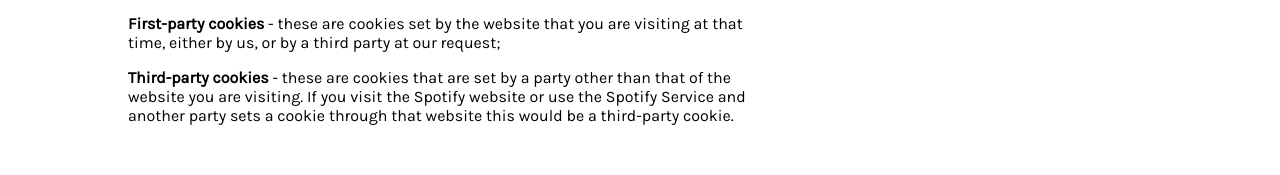
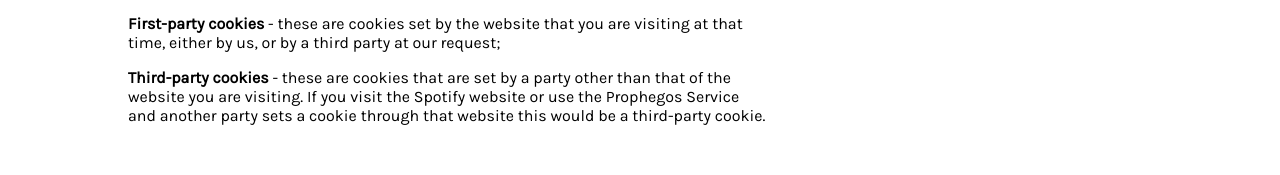
Before and after one commit to promisedev/Next-music-app, a Next.js app: page /cookies in a window 1280 px wide. Shown: the part 902-1077 px from the top of the page. Built offline with nearby package versions, Linux system fonts and the light colour scheme; a web font is replaced by a local one.

Commit message:
added alt

```diff
--- a/src/components/header.jsx
+++ b/src/components/header.jsx
@@ -11,7 +11,7 @@
      <div className="head-div">
        <div className="logo">
          {" "}
-         <img className="l-img" src="../assets/logo.png" />
+         <img className="l-img" src="../assets/logo.png" alt='logo'/>
        </div>
        {/* ----------------------- */}
      </div>
--- a/src/pages/cookies.js
+++ b/src/pages/cookies.js
@@ -22,7 +22,7 @@
           </ol>
           {/* ---------------------- */}
 
-          <p> Hello, and welcome to Prophegos's Cookie Policy ("Policy").</p>
+          <p> Hello, and welcome to Prophegos's Cookie Policy (&quot;Policy&quot;).</p>
           <p>
             {" "}
             The objective of this Policy is to provide you, as a user of
@@ -72,7 +72,7 @@
               at our request;</p>
               <p> <strong>Third-party cookies</strong> - these are cookies that
               are set by a party other than that of the website you are
-              visiting. If you visit the Spotify website or use the Spotify
+              visiting. If you visit the Spotify website or use the Prophegos
               Service and another party sets a cookie through that website this
               would be a third-party cookie.</p>
             </decscription>
--- a/src/pages/privacy.js
+++ b/src/pages/privacy.js
@@ -13,7 +13,7 @@
     <p>Effective as of 12 December 2022</p>
 <ul>
 <li> About this Policy</li>
-<p>This Privacy Policy describes how we process your personal data at Spotify AB. From now on, we'll call it the 'Policy'.</p>
+<p>This Privacy Policy describes how we process your personal data at Spotify AB. From now on, we&apos;ll call it the &apos;Policy&apos;.</p>
 
 <p>It applies to your use of:</p>
 
```
